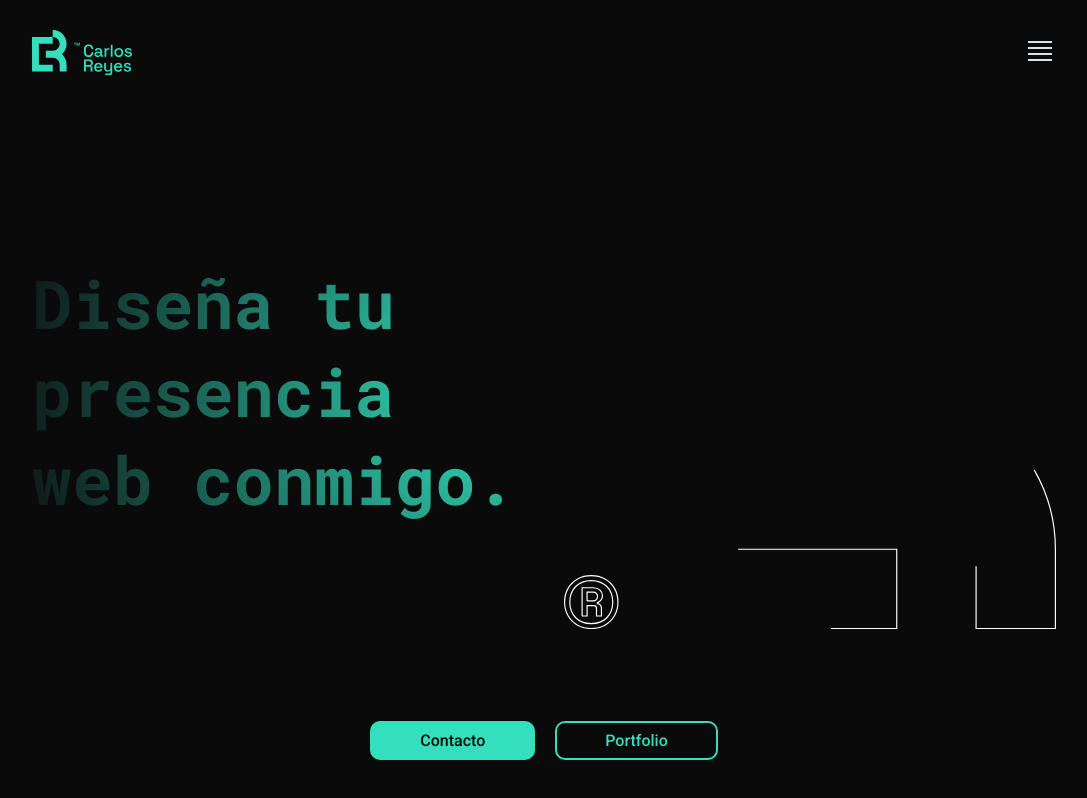
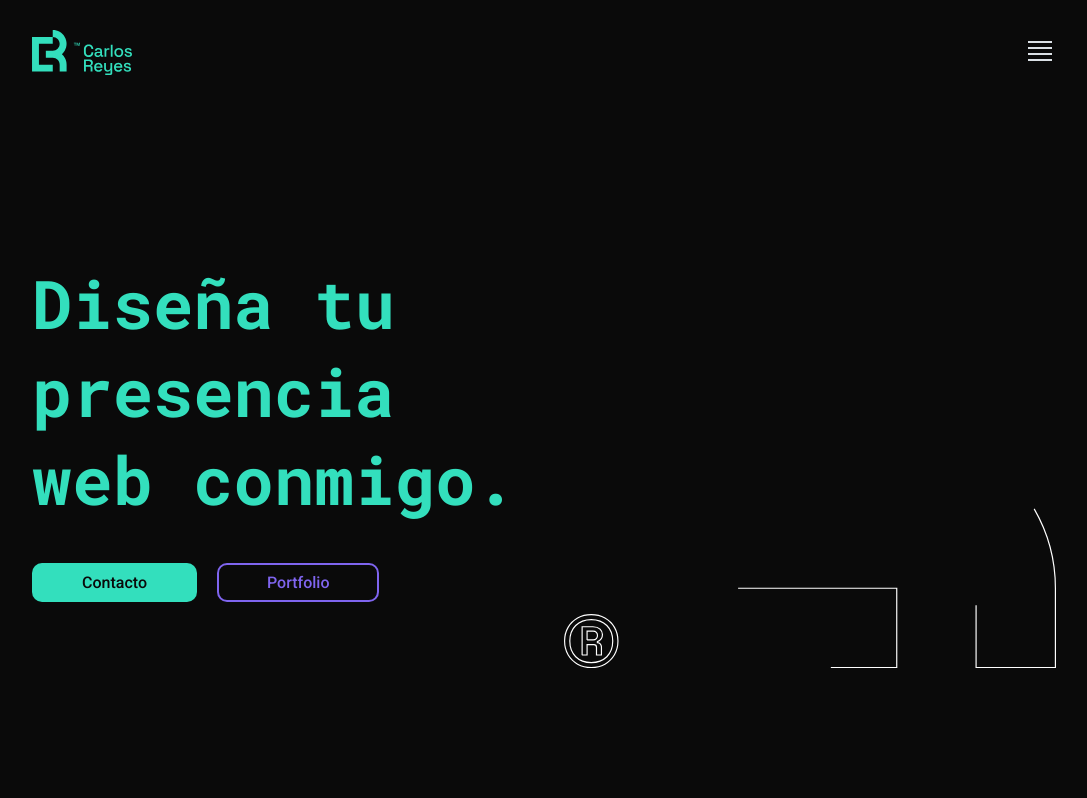
Before and after one commit to carlosreyesweb/carlosreyesweb.com, a React (Vite) app: page / in a window 1280 px wide. Shown: the whole page, without its empty margins (96-1183 px from the left). Built offline with nearby package versions, Linux system fonts and the light colour scheme.

Commit message:
remove gradient from hero title

```diff
--- a/src/components/header/header.component.module.css
+++ b/src/components/header/header.component.module.css
@@ -5,6 +5,12 @@
   flex-flow: column nowrap;
   align-items: center;
   justify-content: flex-end;
+  gap: 40px;
+}
+
+.leftBox {
+  display: flex;
+  flex-flow: column nowrap;
   gap: 40px;
 }
 
@@ -37,11 +43,13 @@
   .container {
     display: grid;
     grid-template-columns: repeat(2, 1fr);
-    grid-template-rows: 1fr min-content;
+    grid-template-rows: 1fr;
   }
 
   .linksContainer {
     grid-column: span 2;
+    justify-content: left;
+    padding: 0;
   }
 
   .outlineLogo {
--- a/src/components/header/header.component.tsx
+++ b/src/components/header/header.component.tsx
@@ -9,14 +9,14 @@ export default function Header(props: HeaderProps) {
   return (
     <header className={styles.container}>
       <Navbar />
+      <div className={styles.leftBox}>
         <HeroTitle>Diseña tu presencia web conmigo.</HeroTitle>
-      <OutlineLogo className={styles.outlineLogo} />
         <nav className={styles.linksContainer}>
           <ButtonLink variant="main" href="#contact">
             Contacto
           </ButtonLink>
           <ButtonLink
-          variant="main-regular"
+            variant="secondary-regular"
             href="https://behance.net/carlosreyesweb"
             target="_blank"
             rel="noopener noreferrer"
@@ -24,6 +24,8 @@ export default function Header(props: HeaderProps) {
             Portfolio
           </ButtonLink>
         </nav>
+      </div>
+      <OutlineLogo className={styles.outlineLogo} />
     </header>
   )
 }
--- a/src/components/hero-title/hero-title.component.module.css
+++ b/src/components/hero-title/hero-title.component.module.css
@@ -2,20 +2,16 @@
   font-size: clamp(2.5rem, 4vw + 1rem, 8rem);
   margin: 0;
   text-align: center;
-  background: radial-gradient(circle, var(--primary-02), var(--primary-01));
-  background-size: 200%;
-  background-clip: text;
-  -webkit-background-clip: text;
-  -webkit-text-fill-color: transparent;
-  animation: gradient-shading 2.5s ease-in-out infinite alternate;
+  color: var(--primary-02);
+  animation: show 1s linear;
 }
 
-@keyframes gradient-shading {
+@keyframes show {
   from {
-    background-position-x: 0%;
+    opacity: 0;
   }
   to {
-    background-position-x: 100%;
+    opacity: 1;
   }
 }
 
```
Lines whose indentation alone changed are shown as unchanged.
